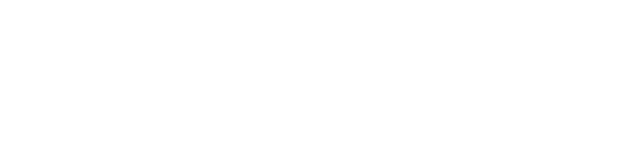
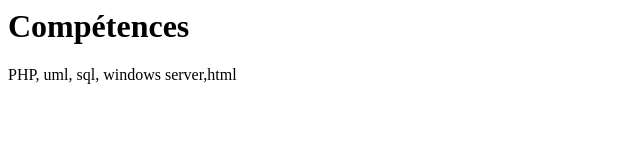
Before and after one commit to IssaAli09/git-mon-cv, a plain HTML site: page index.html in a window 1280 px wide. Shown: the whole page, without its empty margins (0-640 px from the left). Drawn offline with Linux system fonts and the light colour scheme.

Commit message:
mise en place de la section competences

```diff
--- a/index.html
+++ b/index.html
@@ -7,6 +7,9 @@
     <link rel="stylesheet" href="style.css">
 </head>
 <body>
-
+    <div>
+        <h1>Compétences</h1>
+        <p>PHP, uml, sql, windows server,html</p>
+    </div>
 </body>
 </html>
```
